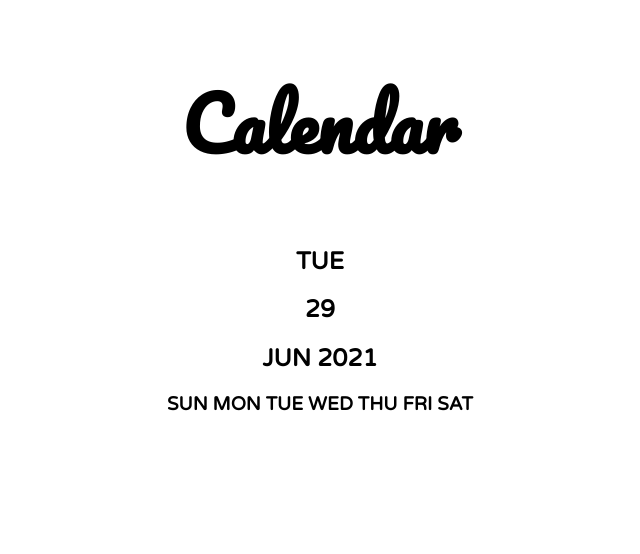
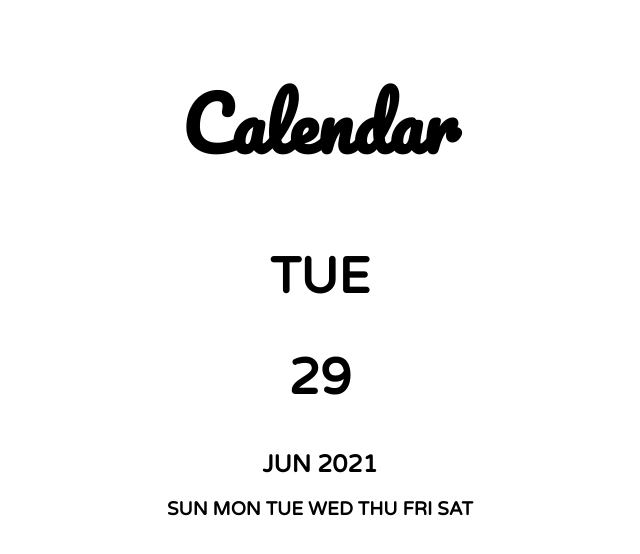
Before and after one commit to newsilver1028/Mini_Web_Project, a plain HTML site: page Calendar/index.html in a window 1280 px wide. Shown: the whole page, without its empty margins (320-960 px from the left). Drawn offline with Linux system fonts and the light colour scheme.

Commit message:
Labeling index

```diff
--- a/Calendar/style.css
+++ b/Calendar/style.css
@@ -8,6 +8,10 @@ h1 {
     text-align: center;
     font-size: 72px;
 }
+#day,
+#date {
+    font-size: 50px;
+}
 
 #wrapper {
     text-align: center;
```
